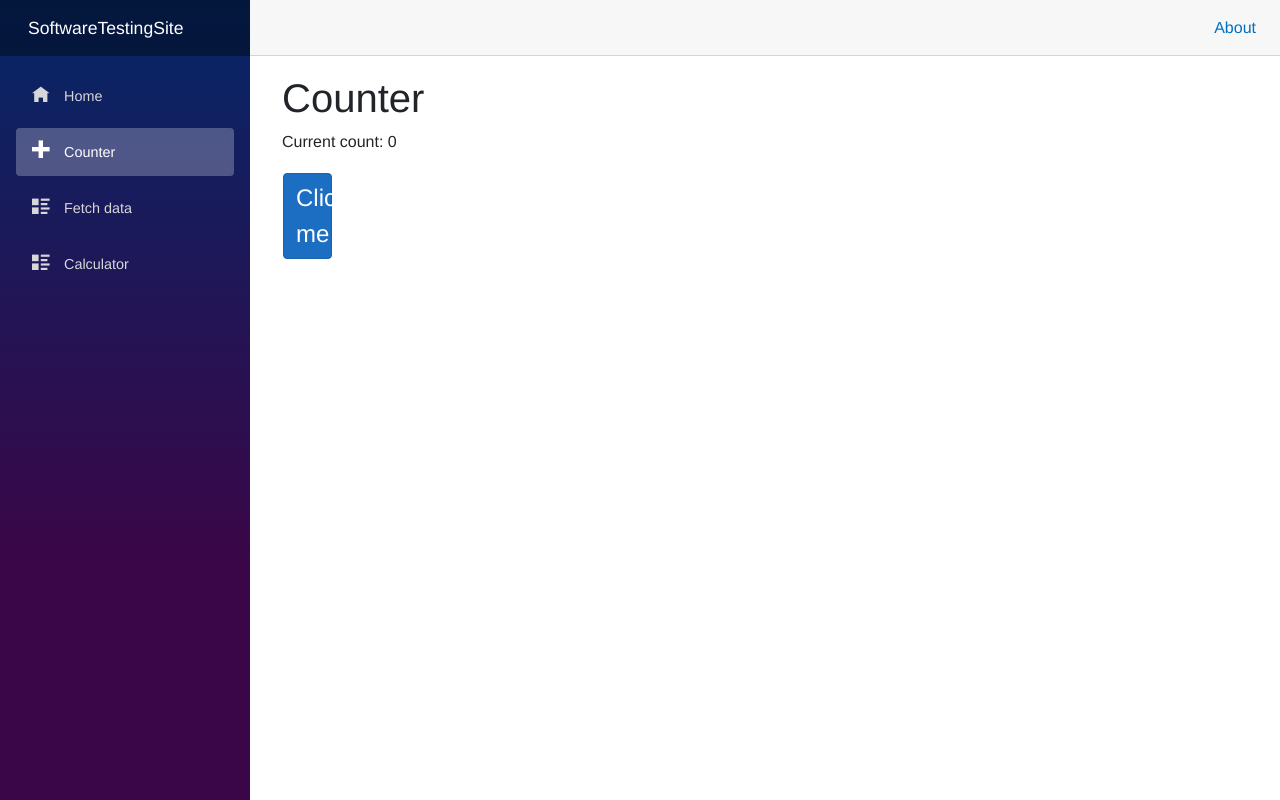
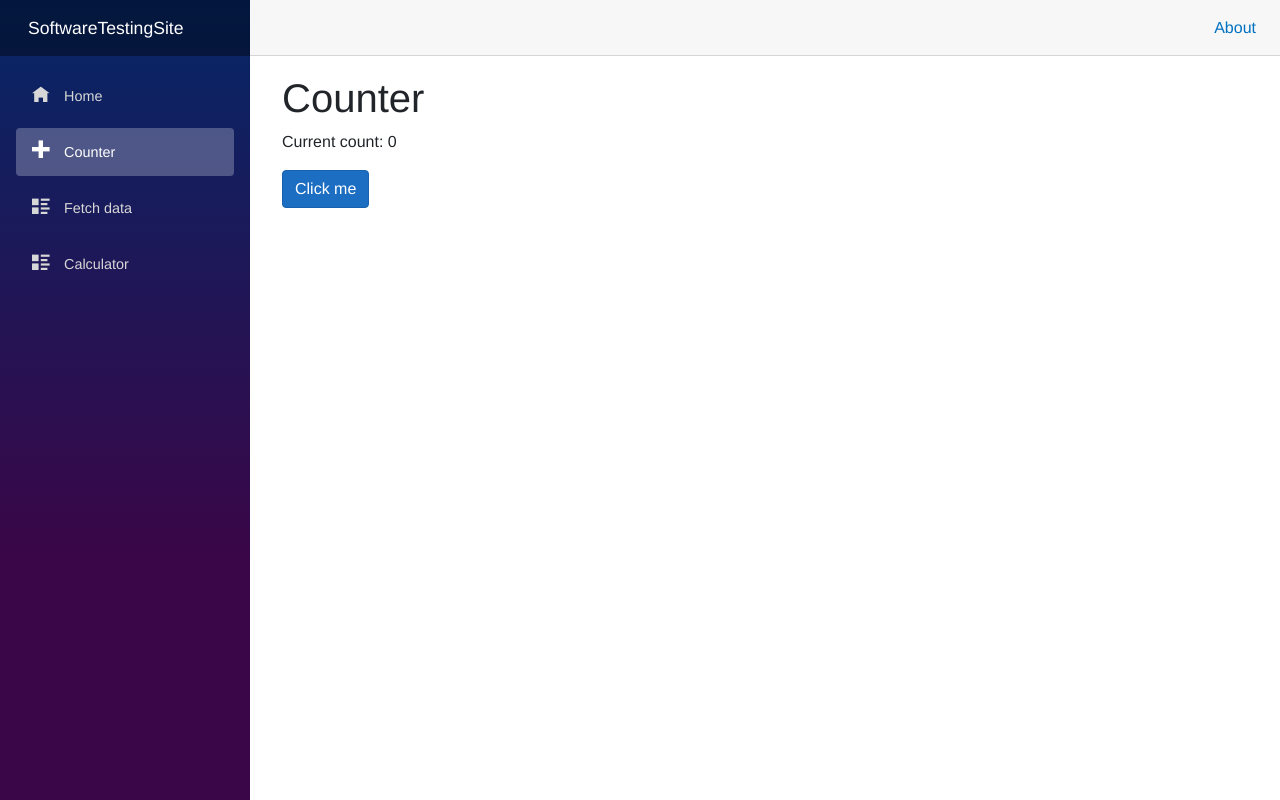
Before and after one commit to TigerAW/SoftwareTestingSite, an ASP.NET Core app: page /Counter in a window 1280 px wide. Run offline with ASP.NET Core 8, Linux system fonts and the light colour scheme; style sheets or scripts are compiled from the project's sources.

Commit message:
code: updated counter button

```diff
--- a/SoftwareTestingSite/Pages/Counter.razor
+++ b/SoftwareTestingSite/Pages/Counter.razor
@@ -8,7 +8,7 @@
 
 <p role="status">Current count: @currentCount</p>
 
-<button class="btn btn-primary" @onclick="IncrementCount">Click me</button>
+<button class="btn btn-counter" @onclick="IncrementCount">Click me</button>
 
 @code {
     private int currentCount = 0;
```
